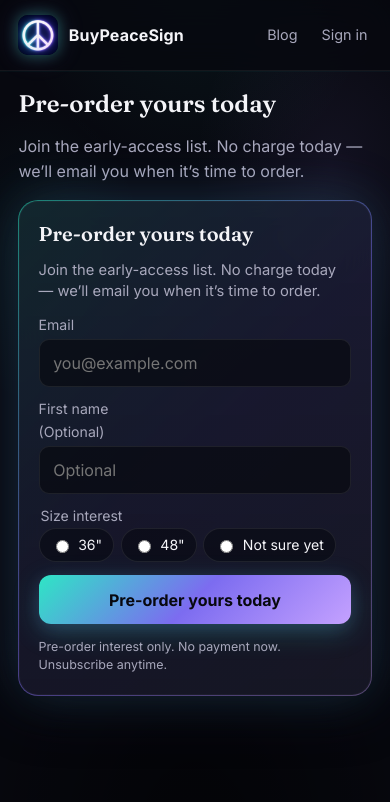
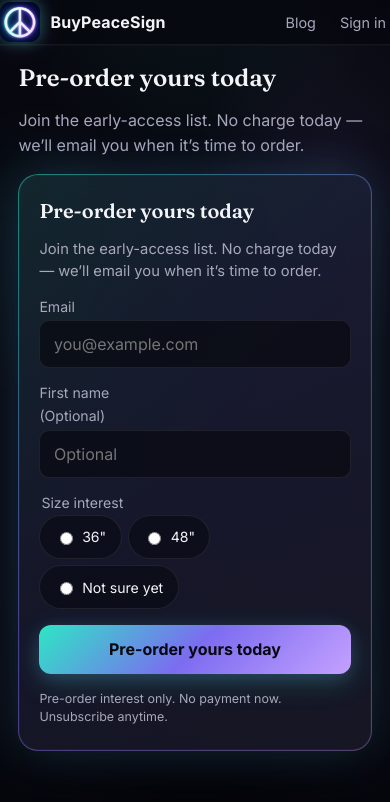
Before and after one commit to t2t-jim/buypeacesign, a Next.js app in the folder pwa-app/: page /preorder in a window 390 px wide. Shown: the top 802 px of the page. Built offline with nearby package versions, Linux system fonts and the light colour scheme.

Commit message:
Fix iPhone stale PWA cache + mobile form taps
Network-first service worker (bps-v3-estate) so Estate Glow replaces cached Obsidian homepage; enlarge size chips and sticky preview offset on narrow screens.

```diff
--- a/pwa-app/src/app/globals.css
+++ b/pwa-app/src/app/globals.css
@@ -88,10 +88,10 @@ input {
   align-items: center;
   justify-content: space-between;
   gap: 1rem;
-  padding: calc(0.8rem + env(safe-area-inset-top, 0px))
-    max(1.15rem, env(safe-area-inset-right, 0px))
+  padding: calc(0.8rem + max(env(safe-area-inset-top, 0px), constant(safe-area-inset-top)))
+    max(1.15rem, env(safe-area-inset-right, 0px), constant(safe-area-inset-right))
     0.8rem
-    max(1.15rem, env(safe-area-inset-left, 0px));
+    max(1.15rem, env(safe-area-inset-left, 0px), constant(safe-area-inset-left));
   background: rgba(7, 8, 15, 0.78);
   backdrop-filter: blur(16px) saturate(1.2);
   -webkit-backdrop-filter: blur(16px) saturate(1.2);
@@ -834,6 +834,19 @@ input {
     align-items: center;
     padding: 0.35rem 0.25rem;
   }
+  .size-seg label {
+    min-height: 44px;
+    padding: 0.65rem 0.9rem;
+  }
+  .preorder-form {
+    gap: 1rem;
+  }
+  .preorder-card {
+    padding: 1.45rem 1.25rem 1.5rem;
+  }
+  .peace-preview--sticky {
+    top: calc(3.5rem + env(safe-area-inset-top, 0px));
+  }
 }
 
 
--- a/pwa-app/src/components/ServiceWorkerRegister.tsx
+++ b/pwa-app/src/components/ServiceWorkerRegister.tsx
@@ -6,9 +6,14 @@ import { useEffect } from "react";
 export function ServiceWorkerRegister() {
   useEffect(() => {
     if (typeof window === "undefined" || !("serviceWorker" in navigator)) return;
-    navigator.serviceWorker.register("/sw.js").catch(() => {
-      /* silent — SW optional in local http without localhost quirks */
-    });
+    navigator.serviceWorker
+      .register("/sw.js")
+      .then((registration) => {
+        registration.update();
+      })
+      .catch(() => {
+        /* silent — SW optional in local http without localhost quirks */
+      });
   }, []);
   return null;
 }
```
Also changed, not shown: pwa-app/public/sw.js (+33 -9 lines).
